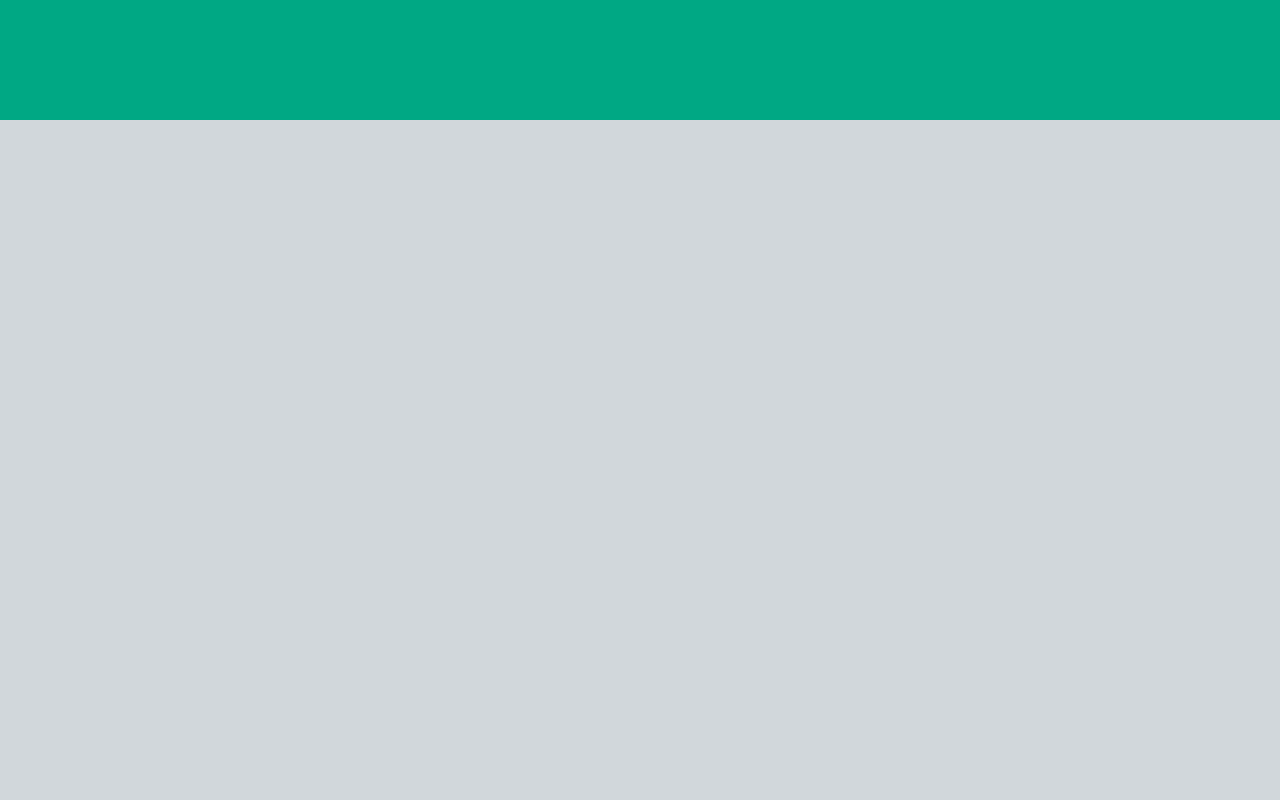
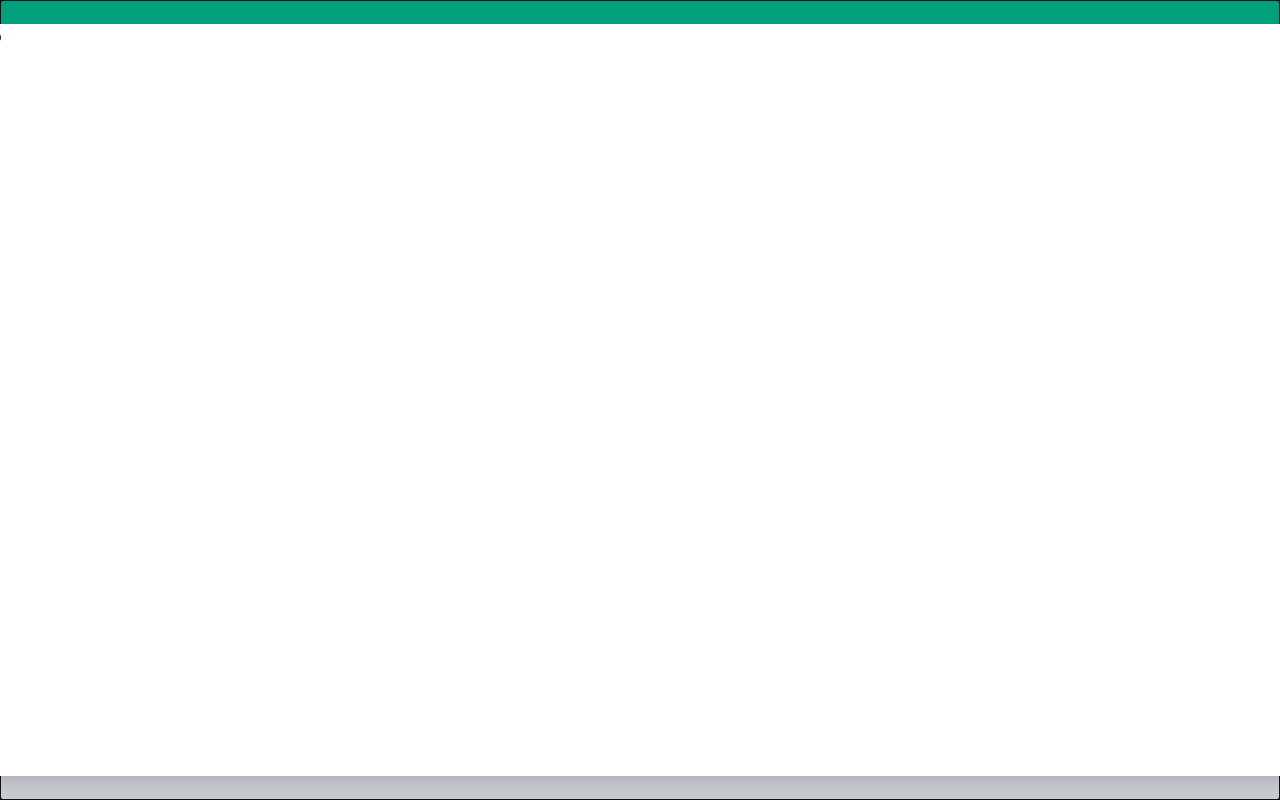
Before and after one commit to v-kazantsev/test-green-api, a React (Vite) app: page / in a window 1280 px wide. Built offline with nearby package versions, Linux system fonts and the light colour scheme.

Commit message:
add modal to main page

```diff
--- a/src/components/index.ts
+++ b/src/components/index.ts
@@ -1 +1,2 @@
 export { MainPageComponent } from './main-page/main-page-component';
+export { ModalComponent } from './modal/modal-component';
--- a/src/components/main-page/main-page-component.scss
+++ b/src/components/main-page/main-page-component.scss
@@ -7,7 +7,7 @@
   flex-direction: column;
 
   &__top {
-    flex-basis: 15vh;
+    flex-basis: 12vh;
     width: 100%;
     background-color: var(--chakra-colors-background-stripe);
   }
@@ -16,6 +16,6 @@
     margin: 0;
     width: 100%;
     flex-grow: 1;
-    background-color: var(--chakra-colors-background-deeper);
+    background-image: linear-gradient(var(--chakra-colors-background-main), var(--chakra-colors-background-deeper));
   }
 }
--- /dev/null
+++ b/src/components/modal/modal-component.tsx
@@ -0,0 +1,14 @@
+import {
+  Modal,
+  ModalOverlay,
+  ModalContent,
+} from '@chakra-ui/react';
+
+export const ModalComponent = () => (
+  <Modal isOpen onClose={() => null} closeOnEsc={false} closeOnOverlayClick={true} isCentered>
+    <ModalOverlay opacity="0.1 !important" />
+    <ModalContent minW="1600px" minH="94vh" m="auto" borderRadius={0}>
+      Это модальное окно
+    </ModalContent>
+  </Modal>
+);
--- a/src/pages/main/main-page.tsx
+++ b/src/pages/main/main-page.tsx
@@ -1,5 +1,8 @@
-import { MainPageComponent } from '@/components';
+import { MainPageComponent, ModalComponent } from '@/components';
 
 export const MainPage = () => (
+  <>
   <MainPageComponent />
+  <ModalComponent />
+  </>
 );
```
